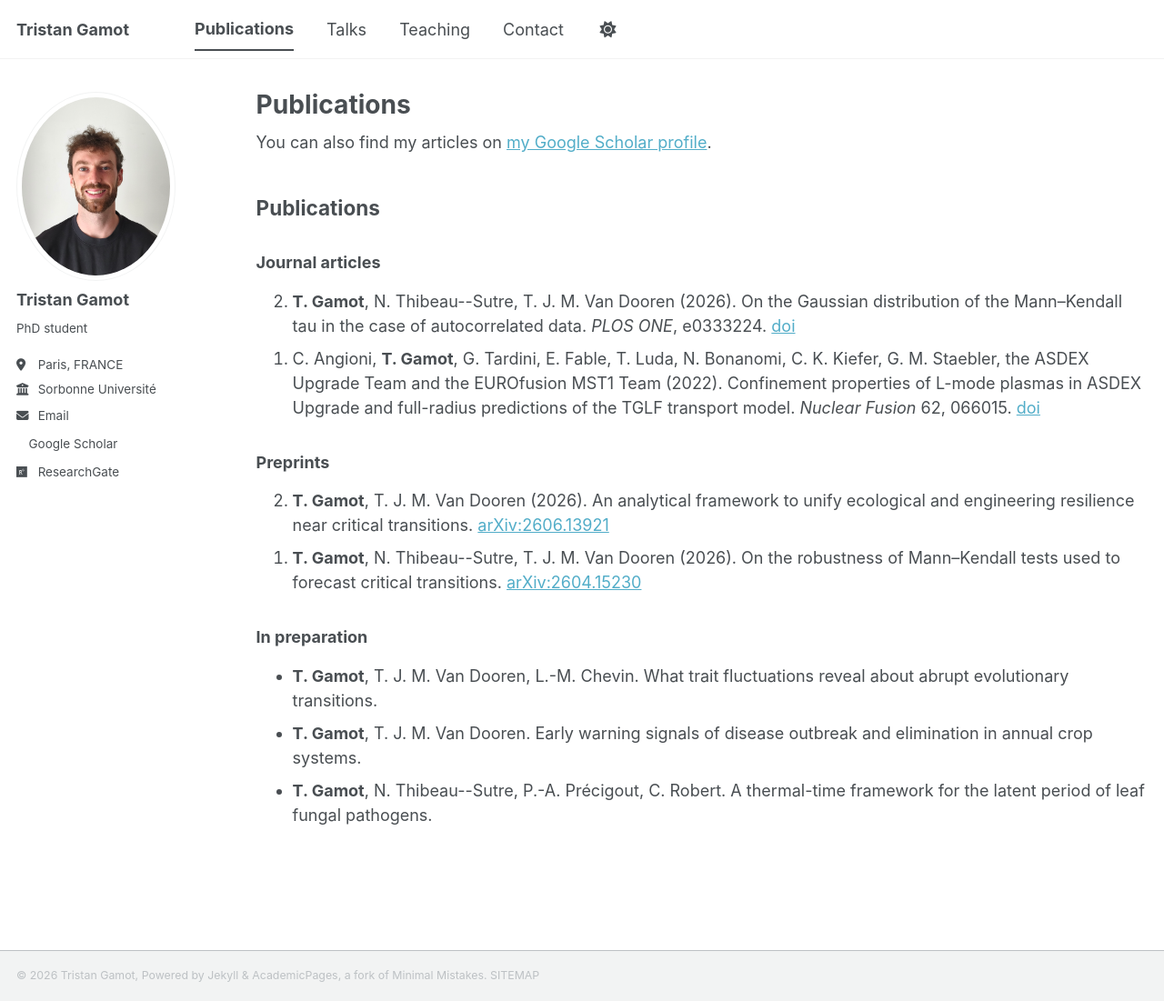
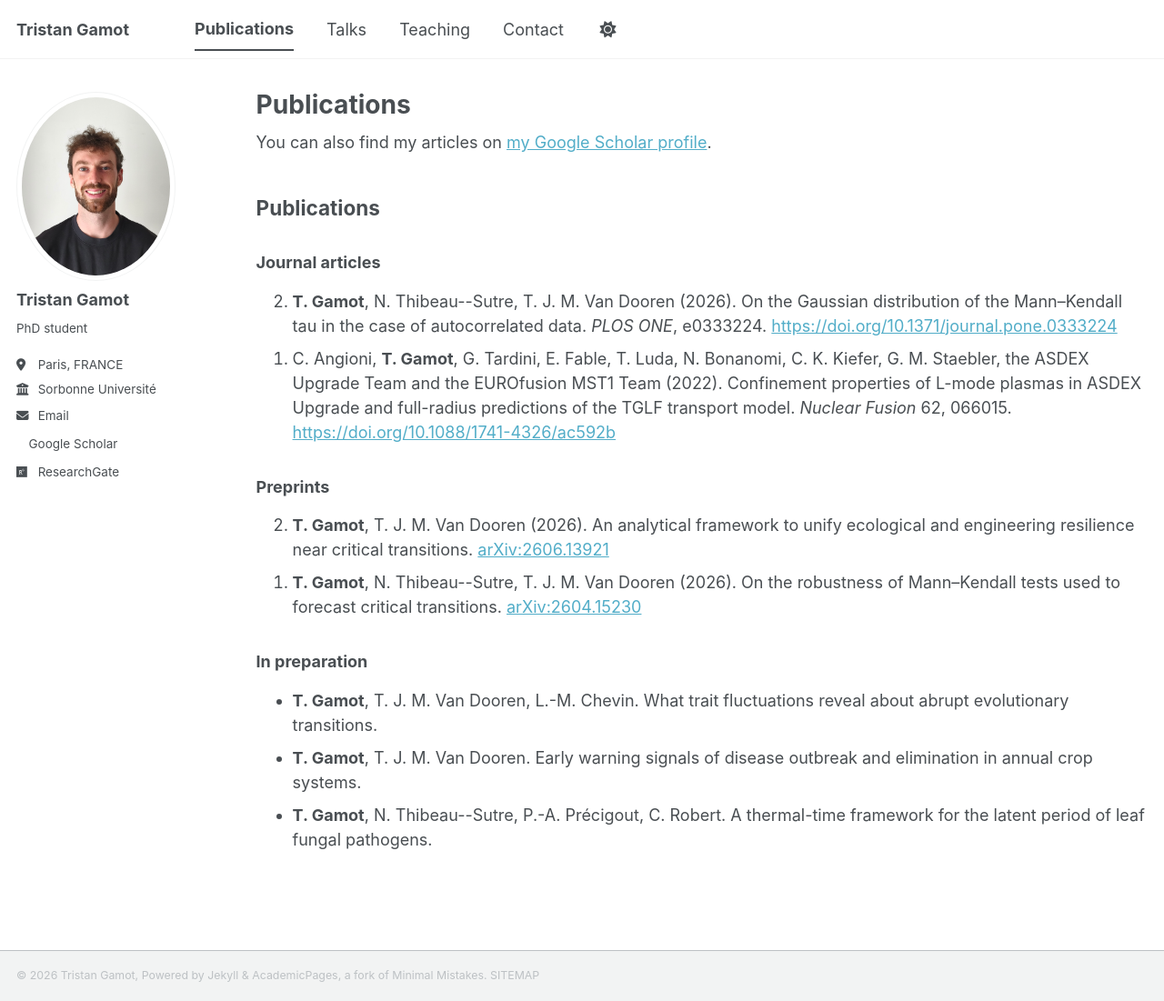
Before and after one commit to tgamot/tgamot.github.io, a Jekyll site: the page built from _pages/publications.html, in a window 1280 px wide and 1101 px high. Shown: the whole window at 91% size. Built offline with Jekyll 4.4.1, drawn with Linux system fonts in a browser that asks for light colours; a style sheet for code colours, icons or effects is not loaded; part of the change alters nothing that is shown.

Commit message:
Update publications.html

```diff
--- a/_pages/publications.html
+++ b/_pages/publications.html
@@ -6,7 +6,7 @@ author_profile: true
 ---
 
 {% if site.author.googlescholar %}
-  <div class="wordwrap">You can also find my articles on <a href="{{site.author.googlescholar}}">my Google Scholar profile</a>.</div>
+  <div class="wordwrap">You can also find my articles on <a target="_blank" rel="noopener noreferrer" href="{{site.author.googlescholar}}">my Google Scholar profile</a>.</div>
 {% endif %}
 
 
@@ -19,13 +19,13 @@ author_profile: true
       <strong>T. Gamot</strong>, N. Thibeau--Sutre, T. J. M. Van Dooren (2026).
       On the Gaussian distribution of the Mann–Kendall tau in the case of autocorrelated data.
       <em>PLOS ONE</em>, e0333224.
-      <a target="_blank" rel="noopener noreferrer" href="https://doi.org/10.1371/journal.pone.0333224">doi</a>
+      <a target="_blank" rel="noopener noreferrer" href="https://doi.org/10.1371/journal.pone.0333224">https://doi.org/10.1371/journal.pone.0333224</a>
     </li>
     <li>
       C. Angioni, <strong>T. Gamot</strong>, G. Tardini, E. Fable, T. Luda, N. Bonanomi, C. K. Kiefer, G. M. Staebler, the ASDEX Upgrade Team and the EUROfusion MST1 Team (2022).
       Confinement properties of L-mode plasmas in ASDEX Upgrade and full-radius predictions of the TGLF transport model.
       <em>Nuclear Fusion</em> 62, 066015.
-      <a target="_blank" rel="noopener noreferrer" href="https://doi.org/10.1088/1741-4326/ac592b">doi</a>
+      <a target="_blank" rel="noopener noreferrer" href="https://doi.org/10.1088/1741-4326/ac592b">https://doi.org/10.1088/1741-4326/ac592b</a>
     </li>
   </ol>
 
```
